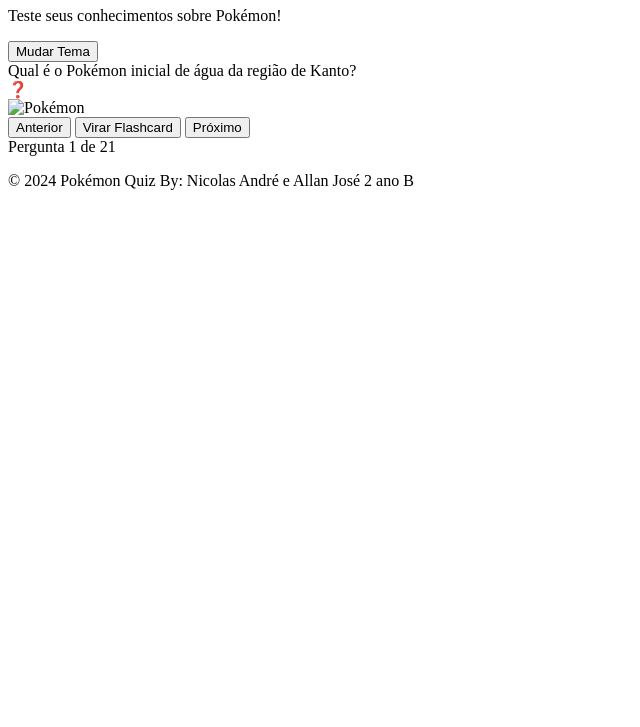
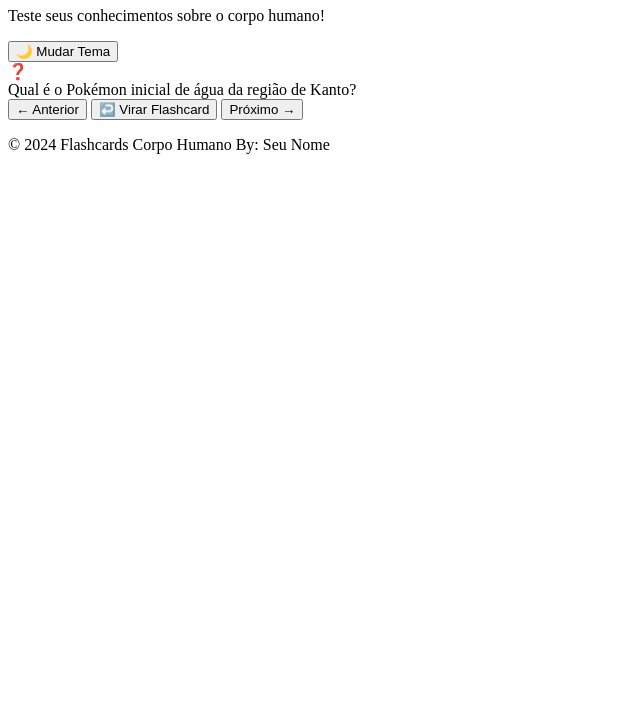
Before and after one commit to GabrielSumb/BuracoNegro, a plain HTML site: page index.html in a window 1280 px wide. Shown: the part 73-800 px from the top of the page, without its empty margins (0-640 px from the left). Drawn offline with Linux system fonts and the light colour scheme.

Commit message:
Update index.html

```diff
--- a/index.html
+++ b/index.html
@@ -3,36 +3,35 @@
 <head>
     <meta charset="UTF-8">
     <meta name="viewport" content="width=device-width, initial-scale=1.0">
+    <title>Flashcards Corpo Humano</title>
+    <link href="https://fonts.googleapis.com/css2?family=Roboto:wght@400;700&display=swap" rel="stylesheet">
     <link rel="stylesheet" href="styles.css">
-    <title>Quiz Pokémon</title>
 </head>
 <body>
     <header>
-        <h1>Quiz Pokémon</h1>
-        <p>Teste seus conhecimentos sobre Pokémon!</p>
-        <button id="theme-toggle">Mudar Tema</button>
+        <h1>Flashcards Corpo Humano</h1>
+        <p>Teste seus conhecimentos sobre o corpo humano!</p>
+        <button id="theme-toggle">🌙 Mudar Tema</button>
     </header>
-    <div class="container">
-        <div class="question" id="question"></div>
+    <main class="container">
         <div class="flashcard" id="flashcard">
             <div class="front">
-                <div class="symbol">❓</div> <!-- Símbolo de interrogação -->
+                <div class="symbol">❓</div>
+                <div class="question" id="question"></div>
             </div>
             <div class="back">
-                <img src="" alt="Pokémon" class="pokemon-img" id="pokemon-image">
                 <div class="answer" id="answer"></div>
             </div>
         </div>
         <div class="navigation">
-            <button id="prev">Anterior</button>
-            <button id="flip">Virar Flashcard</button>
-            <button id="next">Próximo</button>
+            <button id="prev">← Anterior</button>
+            <button id="flip">↩️ Virar Flashcard</button>
+            <button id="next">Próximo →</button>
         </div>
-        <div id="feedback"></div>
-        <div class="counter" id="counter"></div> <!-- Contador de perguntas -->
-    </div>
+        <div class="counter" id="counter"></div>
+    </main>
     <footer>
-        <p>&copy; 2024 Pokémon Quiz By: Nicolas André e Allan José 2 ano B</p>
+        <p>&copy; 2024 Flashcards Corpo Humano By: Seu Nome</p>
     </footer>
     <script src="script.js"></script>
 </body>
```
